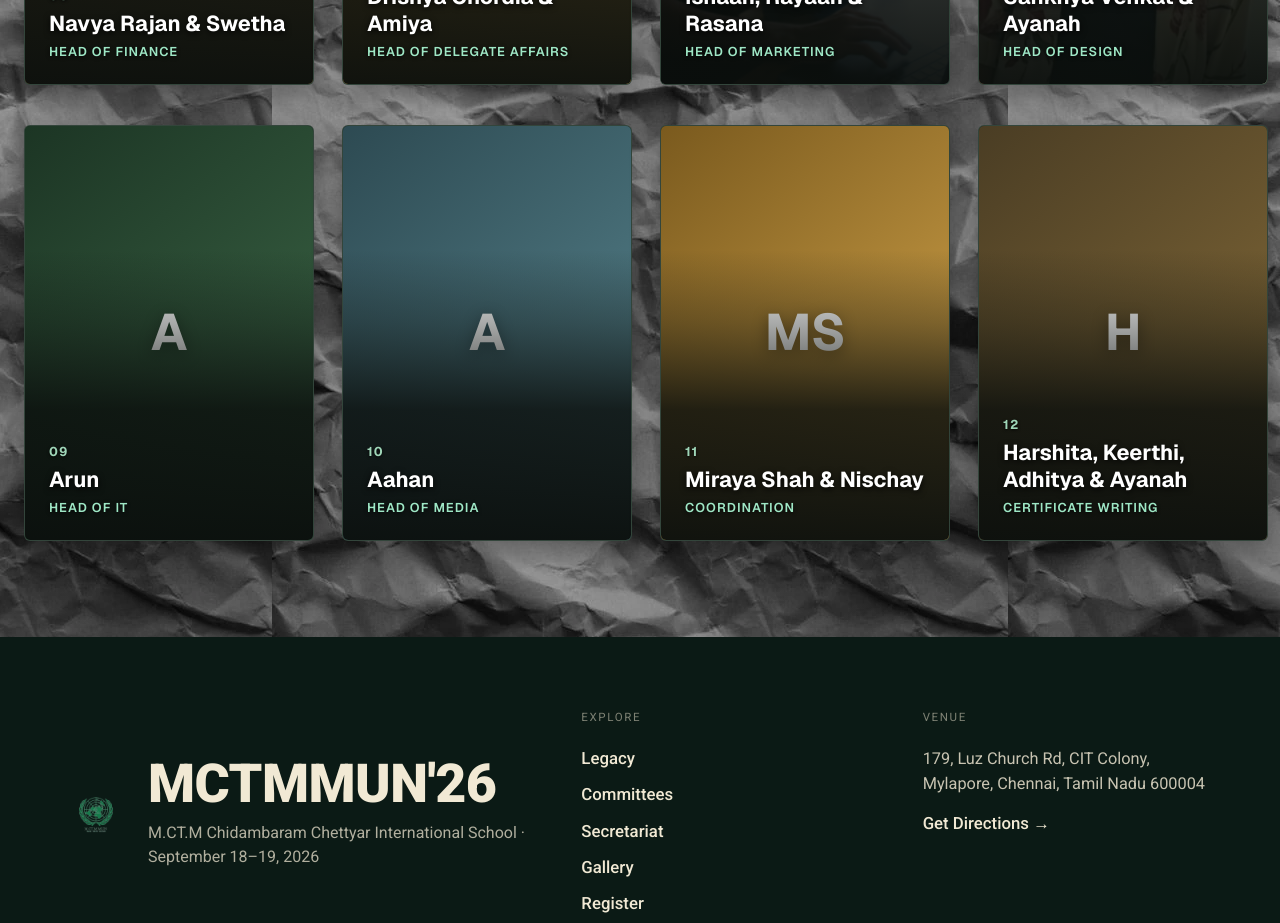
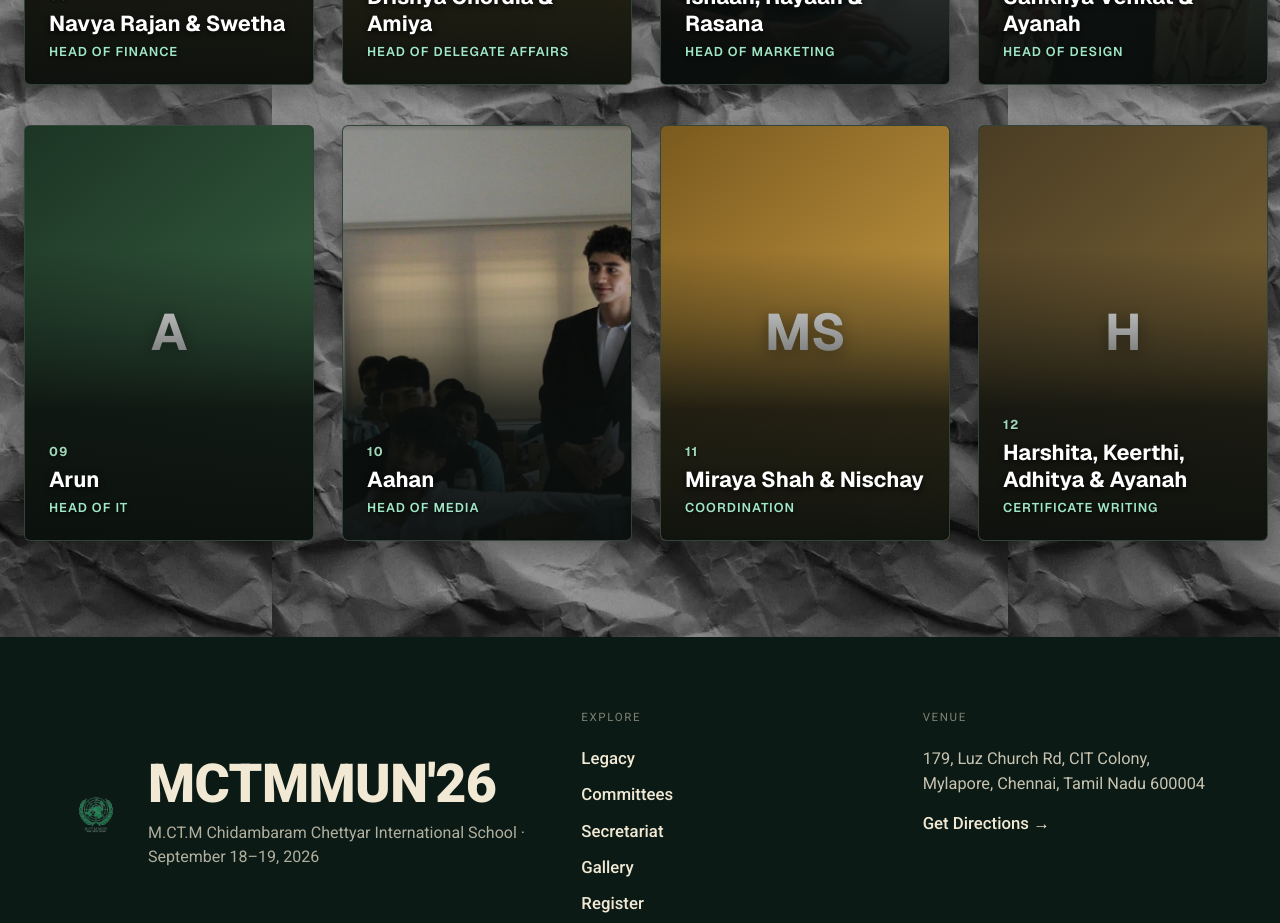
Before and after one commit to ArunAlagappan-2010/MCTM.MUN, a Next.js app: page /secretariat in a window 1280 px wide. Shown: the part 1280-2203 px from the top of the page. Built offline with nearby package versions, Linux system fonts and the light colour scheme.

Commit message:
Add Aahan bio and photo to Head of Media secretariat card

```diff
--- a/src/data/mun.ts
+++ b/src/data/mun.ts
@@ -137,7 +137,9 @@
   {
     role: "Head of Media",
     names: "Aahan",
-    blurb: "Documents the conference in photo and video as it happens.",
+    blurb:
+      "With a passion for photography, I aim to capture the energy, debate, and memorable moments of every conference, while leading the media team and serving as Head of Media and Photographer for this year’s MUN.",
+    image: "/secretariat/aahan.jpeg",
   },
   {
     role: "Coordination",
```
Also changed, not shown: Miraya.jpeg (added), public/secretariat/aahan.jpeg (added).
